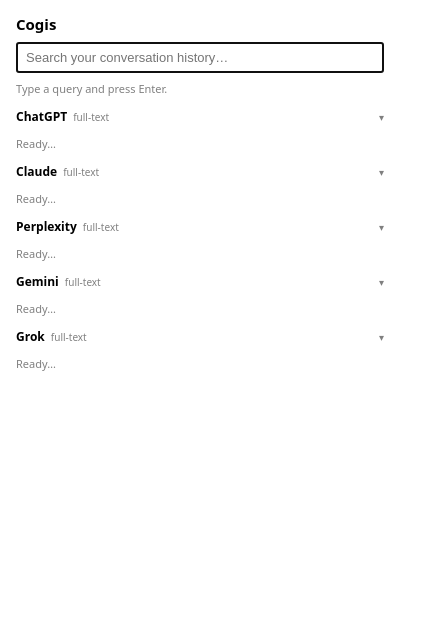
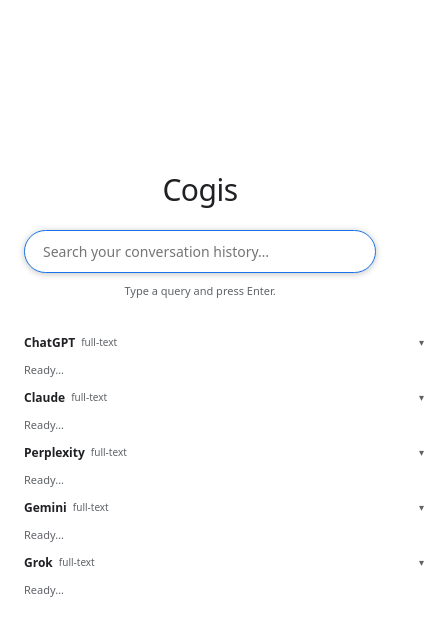
Before and after one commit to dsergovic/cogis, a browser extension: page extension/popup/popup.html in a window 400 px wide. Shown: the whole page, 448 px wide, since content can reach past the window. Drawn offline with Linux system fonts and the light colour scheme.

Commit message:
feat: search-engine-style popup layout
Center the wordmark and search box on load like a search engine's
landing page; collapse to a compact top bar once results come in so
they have room below. Widen the popup window to fit the new layout.

```diff
--- a/extension/background/service-worker.js
+++ b/extension/background/service-worker.js
@@ -9,8 +9,8 @@
 
 const tracker = createRequestTracker();
 
-const POPUP_WIDTH = 420;
-const POPUP_HEIGHT = 640;
+const POPUP_WIDTH = 560;
+const POPUP_HEIGHT = 620;
 
 /** Id of the currently open popup window, if any — so a second icon click focuses it instead of opening a duplicate. */
 let popupWindowId = null;
--- a/extension/popup/popup.css
+++ b/extension/popup/popup.css
@@ -5,32 +5,120 @@
     -apple-system,
     'Segoe UI',
     sans-serif;
+  --fg: #202124;
+  --fg-muted: #5f6368;
+  --border: #dfe1e5;
+  --bg: #ffffff;
+  --bg-raised: #ffffff;
+  --accent: #1a73e8;
+  --input-shadow: 0 1px 6px rgba(32, 33, 36, 0.28);
+}
+
+@media (prefers-color-scheme: dark) {
+  :root {
+    --fg: #e8eaed;
+    --fg-muted: #9aa0a6;
+    --border: #5f6368;
+    --bg: #202124;
+    --bg-raised: #292a2d;
+    --accent: #8ab4f8;
+    --input-shadow: 0 1px 6px rgba(0, 0, 0, 0.5);
+  }
+}
+
+html,
+body {
+  height: 100%;
 }
 
 body {
-  width: 100%;
+  margin: 0;
   box-sizing: border-box;
-  margin: 0;
-  padding: 14px 16px 18px;
+  background: var(--bg);
+  color: var(--fg);
+  display: flex;
+  flex-direction: column;
+  min-height: 100vh;
+  overflow: hidden;
+}
+
+/* Home state: wordmark + search box centered, like a search engine's landing
+   page. Once a search has run, .has-searched collapses this to a compact
+   top bar so results have room below. */
+.search-stage {
+  display: flex;
+  flex-direction: column;
+  align-items: center;
+  flex-shrink: 0;
+  padding: 20vh 24px 24px;
+  transition:
+    padding 0.18s ease,
+    flex 0.18s ease;
+}
+
+body.has-searched .search-stage {
+  padding: 18px 24px 10px;
+}
+
+header {
+  margin: 0 0 20px;
+  transition: margin 0.18s ease;
+}
+
+body.has-searched header {
+  margin: 0 0 10px;
 }
 
 header h1 {
-  font-size: 15px;
-  margin: 0 0 8px;
+  font-size: 30px;
+  font-weight: 500;
+  letter-spacing: -0.5px;
+  margin: 0;
+  transition: font-size 0.18s ease;
+}
+
+body.has-searched header h1 {
+  font-size: 17px;
+}
+
+#search-form {
+  width: 100%;
+  max-width: 460px;
 }
 
 #query-input {
   width: 100%;
   box-sizing: border-box;
-  padding: 6px 8px;
-  font-size: 13px;
+  padding: 11px 18px;
+  font-size: 14px;
+  font-family: inherit;
+  color: var(--fg);
+  background: var(--bg-raised);
+  border: 1px solid var(--border);
+  border-radius: 24px;
+  box-shadow: var(--input-shadow);
+  outline: none;
+}
+
+#query-input:focus {
+  border-color: var(--accent);
 }
 
 .hint,
 .footnote {
   font-size: 11px;
-  color: gray;
-  margin: 8px 0 0;
+  color: var(--fg-muted);
+  margin: 10px 0 0;
+  text-align: center;
+}
+
+#results {
+  width: 100%;
+  max-width: 460px;
+  margin: 0 auto;
+  padding: 0 24px 18px;
+  overflow-y: auto;
+  flex: 1 1 auto;
 }
 
 .group {
@@ -51,7 +139,7 @@
 
 .group .capability {
   font-weight: normal;
-  color: gray;
+  color: var(--fg-muted);
   font-size: 10px;
 }
 
@@ -64,14 +152,14 @@
   font-weight: normal;
   font-style: normal;
   font-size: 10px;
-  color: gray;
+  color: var(--fg-muted);
   line-height: 1;
   cursor: pointer;
 }
 
 .group .collapse-toggle:hover,
 .group .collapse-toggle:focus-visible {
-  color: inherit;
+  color: var(--fg);
 }
 
 .group ul {
@@ -87,9 +175,10 @@
 
 .group li a {
   text-decoration: none;
+  color: var(--accent);
 }
 
 .group .status-note {
   font-size: 11px;
-  color: gray;
+  color: var(--fg-muted);
 }
--- a/extension/popup/popup.html
+++ b/extension/popup/popup.html
@@ -6,6 +6,7 @@
     <link rel="stylesheet" href="popup.css" />
   </head>
   <body>
+    <div class="search-stage">
       <header>
         <h1>Cogis</h1>
       </header>
@@ -18,6 +19,7 @@
         />
       </form>
       <p id="empty-hint" class="hint">Type a query and press Enter.</p>
+    </div>
     <div id="results" role="region" aria-label="Search results"></div>
     <p id="footnote" class="footnote" hidden></p>
     <script type="module" src="popup.js"></script>
--- a/extension/popup/popup.js
+++ b/extension/popup/popup.js
@@ -168,6 +168,7 @@
   activeRequestId = requestId;
   activeQuery = query;
   collapsedPlatforms.clear();
+  document.body.classList.add('has-searched');
   resetGroups('loading');
   render();
 
```
Lines whose indentation alone changed are shown as unchanged.
